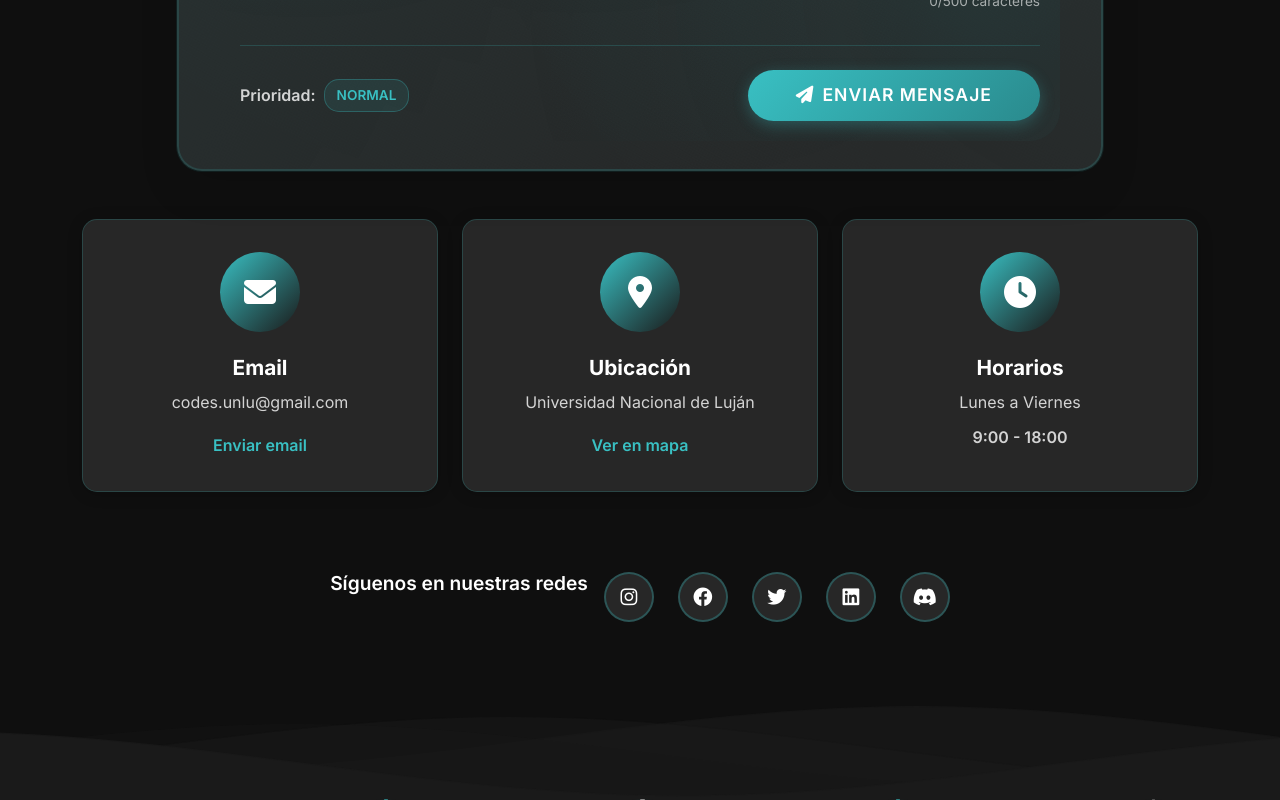
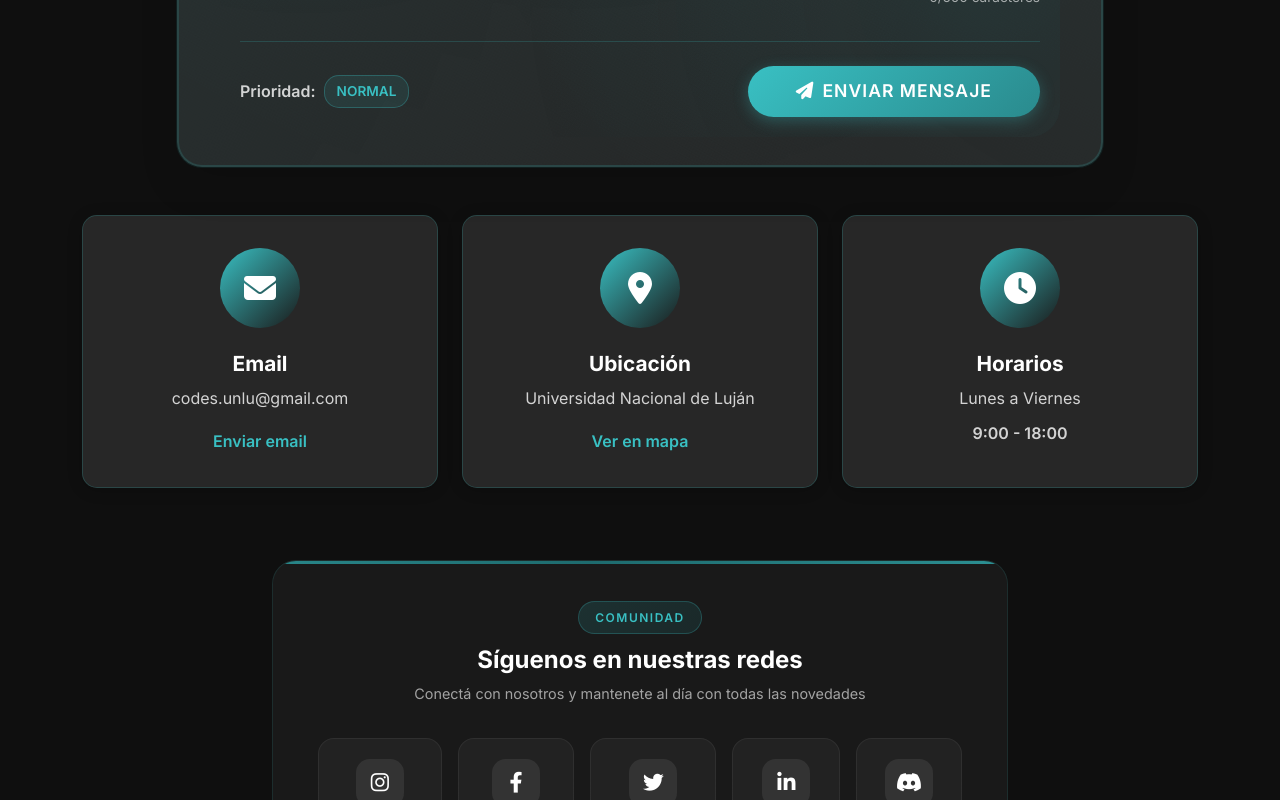
Before and after one commit to rizzofs/webcodes-deploy, a React (Vite) app: page / in a window 1280 px wide. Shown: the part 9057-9857 px from the top of the page. Built offline with nearby package versions, Linux system fonts and the light colour scheme; no server answers; the database is empty.

Commit message:
feat: rediseñar la sección de redes sociales con nuevos estilos y enlaces actualizados

```diff
--- a/src/components/Contact.css
+++ b/src/components/Contact.css
@@ -125,47 +125,191 @@
   transform: translateY(-2px);
 }
 
-/* Social Links */
-.social-links {
-  margin-top: 2rem;
+/* Social Section - Redesigned */
+.social-section {
+  background: var(--card-background, rgba(45, 45, 45, 0.6));
+  border: 1px solid var(--border-light, rgba(57, 192, 195, 0.15));
+  border-radius: 24px;
+  padding: 2.5rem 2rem;
+  text-align: center;
+  position: relative;
+  overflow: hidden;
+  backdrop-filter: blur(12px);
+  transition: border-color 0.3s ease;
 }
 
-.social-links h5 {
-  font-size: 1.2rem;
-  font-weight: 600;
-  color: var(--text);
-  margin-bottom: 1rem;
+.social-section::before {
+  content: '';
+  position: absolute;
+  top: 0;
+  left: 0;
+  right: 0;
+  height: 3px;
+  background: linear-gradient(90deg, #39c0c3, #2a8a8d, #1e6b6e, #2a8a8d, #39c0c3);
+  background-size: 200% 100%;
+  animation: shimmerBar 4s ease-in-out infinite;
 }
 
-.social-icons {
+@keyframes shimmerBar {
+  0%, 100% { background-position: 0% 50%; }
+  50% { background-position: 100% 50%; }
+}
+
+.social-section:hover {
+  border-color: rgba(57, 192, 195, 0.35);
+}
+
+.social-section-header {
+  margin-bottom: 2rem;
+}
+
+.social-badge {
+  display: inline-block;
+  background: linear-gradient(135deg, rgba(57, 192, 195, 0.15), rgba(42, 138, 141, 0.15));
+  color: #39c0c3;
+  padding: 0.35rem 1rem;
+  border-radius: 20px;
+  font-size: 0.75rem;
+  font-weight: 600;
+  text-transform: uppercase;
+  letter-spacing: 1.5px;
+  margin-bottom: 0.75rem;
+  border: 1px solid rgba(57, 192, 195, 0.25);
+}
+
+.social-section-header h4 {
+  font-size: 1.5rem;
+  font-weight: 700;
+  color: var(--text, #fff);
+  margin-bottom: 0.4rem;
+}
+
+.social-section-header p {
+  color: var(--text-light, #b0b0b0);
+  font-size: 0.9rem;
+  margin: 0;
+}
+
+/* Social Cards Grid */
+.social-icons-grid {
   display: flex;
   justify-content: center;
-  gap: 1.5rem;
+  gap: 1rem;
   flex-wrap: wrap;
 }
 
-.social-link {
-  width: 50px;
-  height: 50px;
-  background: var(--card-background);
-  border: 2px solid var(--border-light);
-  border-radius: 50%;
+.social-card {
+  display: flex;
+  flex-direction: column;
+  align-items: center;
+  gap: 0.5rem;
+  padding: 1.25rem 1.5rem;
+  border-radius: 16px;
+  background: rgba(255, 255, 255, 0.04);
+  border: 1px solid rgba(255, 255, 255, 0.06);
+  text-decoration: none;
+  transition: all 0.35s cubic-bezier(0.25, 0.46, 0.45, 0.94);
+  min-width: 90px;
+  position: relative;
+  overflow: hidden;
+}
+
+.social-card::before {
+  content: '';
+  position: absolute;
+  inset: 0;
+  border-radius: 16px;
+  opacity: 0;
+  transition: opacity 0.35s ease;
+  z-index: 0;
+}
+
+.social-card:hover::before {
+  opacity: 1;
+}
+
+.social-card-icon {
+  width: 48px;
+  height: 48px;
+  border-radius: 14px;
   display: flex;
   align-items: center;
   justify-content: center;
-  color: var(--text);
-  text-decoration: none;
-  transition: all 0.3s ease;
-  font-size: 1.2rem;
+  font-size: 1.3rem;
+  color: var(--text, #fff);
+  background: rgba(255, 255, 255, 0.08);
+  transition: all 0.35s cubic-bezier(0.25, 0.46, 0.45, 0.94);
+  position: relative;
+  z-index: 1;
 }
 
-.social-link:hover {
-  background: var(--primary);
-  border-color: var(--primary);
-  color: white;
-  transform: translateY(-3px);
-  box-shadow: 0 8px 25px rgba(57, 192, 195, 0.3);
+.social-card-label {
+  font-size: 0.72rem;
+  font-weight: 600;
+  color: var(--text-light, #b0b0b0);
+  text-transform: uppercase;
+  letter-spacing: 0.5px;
+  transition: color 0.35s ease;
+  position: relative;
+  z-index: 1;
 }
+
+/* Hover effects per-network */
+.social-card:hover {
+  transform: translateY(-6px);
+  border-color: transparent;
+  box-shadow: 0 12px 30px rgba(0, 0, 0, 0.2);
+}
+
+.social-card[data-network="instagram"]:hover::before {
+  background: linear-gradient(135deg, rgba(228, 64, 95, 0.15), rgba(131, 58, 180, 0.15));
+}
+.social-card[data-network="instagram"]:hover .social-card-icon {
+  background: linear-gradient(135deg, #e4405f, #833ab4);
+  color: #fff;
+  box-shadow: 0 6px 20px rgba(228, 64, 95, 0.35);
+}
+.social-card[data-network="instagram"]:hover .social-card-label { color: #e4405f; }
+
+.social-card[data-network="facebook"]:hover::before {
+  background: rgba(24, 119, 242, 0.12);
+}
+.social-card[data-network="facebook"]:hover .social-card-icon {
+  background: #1877f2;
+  color: #fff;
+  box-shadow: 0 6px 20px rgba(24, 119, 242, 0.35);
+}
+.social-card[data-network="facebook"]:hover .social-card-label { color: #1877f2; }
+
+.social-card[data-network="twitter"]:hover::before {
+  background: rgba(0, 0, 0, 0.08);
+}
+.social-card[data-network="twitter"]:hover .social-card-icon {
+  background: #000;
+  color: #fff;
+  box-shadow: 0 6px 20px rgba(0, 0, 0, 0.3);
+}
+.social-card[data-network="twitter"]:hover .social-card-label { color: var(--text, #fff); }
+
+.social-card[data-network="linkedin"]:hover::before {
+  background: rgba(10, 102, 194, 0.12);
+}
+.social-card[data-network="linkedin"]:hover .social-card-icon {
+  background: #0a66c2;
+  color: #fff;
+  box-shadow: 0 6px 20px rgba(10, 102, 194, 0.35);
+}
+.social-card[data-network="linkedin"]:hover .social-card-label { color: #0a66c2; }
+
+.social-card[data-network="discord"]:hover::before {
+  background: rgba(88, 101, 242, 0.12);
+}
+.social-card[data-network="discord"]:hover .social-card-icon {
+  background: #5865f2;
+  color: #fff;
+  box-shadow: 0 6px 20px rgba(88, 101, 242, 0.35);
+}
+.social-card[data-network="discord"]:hover .social-card-label { color: #5865f2; }
 
 /* Dark Mode Styles */
 [data-theme="dark"] #contacto {
@@ -198,20 +342,31 @@
   color: #2a8a8d;
 }
 
-[data-theme="dark"] .social-links h5 {
+[data-theme="dark"] .social-section {
+  background: rgba(30, 30, 30, 0.7);
+  border-color: rgba(57, 192, 195, 0.12);
+}
+
+[data-theme="dark"] .social-section-header h4 {
   color: #ffffff;
 }
 
-[data-theme="dark"] .social-link {
-  background: rgba(45, 45, 45, 0.8);
-  border-color: rgba(57, 192, 195, 0.3);
+[data-theme="dark"] .social-section-header p {
+  color: rgba(255, 255, 255, 0.6);
+}
+
+[data-theme="dark"] .social-card {
+  background: rgba(255, 255, 255, 0.04);
+  border-color: rgba(255, 255, 255, 0.06);
+}
+
+[data-theme="dark"] .social-card-icon {
+  background: rgba(255, 255, 255, 0.08);
   color: #ffffff;
 }
 
-[data-theme="dark"] .social-link:hover {
-  background: #39c0c3;
-  border-color: #39c0c3;
-  color: #000000;
+[data-theme="dark"] .social-card-label {
+  color: rgba(255, 255, 255, 0.55);
 }
 
 /* Light Mode Styles */
@@ -281,20 +436,41 @@
   color: #1e6b6e;
 }
 
-[data-theme="light"] .social-links h5 {
+[data-theme="light"] .social-section {
+  background: rgba(255, 255, 255, 0.85);
+  border-color: rgba(57, 192, 195, 0.2);
+  box-shadow: 0 8px 32px rgba(0, 0, 0, 0.06);
+}
+
+[data-theme="light"] .social-section-header h4 {
   color: #212529;
 }
 
-[data-theme="light"] .social-link {
-  background: #ffffff;
-  border-color: #e9ecef;
-  color: #212529;
+[data-theme="light"] .social-section-header p {
+  color: #6c757d;
 }
 
-[data-theme="light"] .social-link:hover {
-  background: #2a8a8d;
-  border-color: #2a8a8d;
-  color: #ffffff;
+[data-theme="light"] .social-badge {
+  background: linear-gradient(135deg, rgba(57, 192, 195, 0.1), rgba(42, 138, 141, 0.1));
+  border-color: rgba(57, 192, 195, 0.2);
+}
+
+[data-theme="light"] .social-card {
+  background: rgba(0, 0, 0, 0.02);
+  border-color: rgba(0, 0, 0, 0.06);
+}
+
+[data-theme="light"] .social-card-icon {
+  background: rgba(0, 0, 0, 0.05);
+  color: #333;
+}
+
+[data-theme="light"] .social-card-label {
+  color: #6c757d;
+}
+
+[data-theme="light"] .social-card:hover {
+  box-shadow: 0 12px 30px rgba(0, 0, 0, 0.1);
 }
 
 /* Responsive Design */
@@ -323,14 +499,31 @@
     font-size: 1.5rem;
   }
 
-  .social-icons {
-    gap: 1rem;
+  .social-icons-grid {
+    gap: 0.75rem;
   }
 
-  .social-link {
-    width: 45px;
-    height: 45px;
+  .social-card {
+    padding: 1rem 1.1rem;
+    min-width: 80px;
+  }
+
+  .social-card-icon {
+    width: 42px;
+    height: 42px;
     font-size: 1.1rem;
+  }
+
+  .social-card-label {
+    font-size: 0.65rem;
+  }
+
+  .social-section {
+    padding: 2rem 1.25rem;
+  }
+
+  .social-section-header h4 {
+    font-size: 1.25rem;
   }
 }
 
@@ -358,13 +551,36 @@
     font-size: 1.2rem;
   }
 
-  .social-icons {
-    gap: 0.75rem;
+  .social-icons-grid {
+    gap: 0.5rem;
   }
 
-  .social-link {
-    width: 40px;
-    height: 40px;
+  .social-card {
+    padding: 0.85rem 0.9rem;
+    min-width: 70px;
+  }
+
+  .social-card-icon {
+    width: 38px;
+    height: 38px;
     font-size: 1rem;
+    border-radius: 12px;
+  }
+
+  .social-card-label {
+    font-size: 0.6rem;
+  }
+
+  .social-section {
+    padding: 1.5rem 1rem;
+    border-radius: 18px;
+  }
+
+  .social-section-header h4 {
+    font-size: 1.1rem;
+  }
+
+  .social-section-header p {
+    font-size: 0.8rem;
   }
 }
--- a/src/components/Contact.jsx
+++ b/src/components/Contact.jsx
@@ -62,25 +62,44 @@ const Contact = () => {
         </Row>
 
         {/* Redes Sociales */}
-        <Row className="mt-4">
-          <Col className="text-center">
-            <div className="social-links">
-              <h5 className="mb-3">Síguenos en nuestras redes</h5>
-              <div className="social-icons">
-                <a href="#" className="social-link" aria-label="Instagram">
-                  <i className="fab fa-instagram"></i>
+        <Row className="mt-5">
+          <Col lg={8} className="mx-auto">
+            <div className="social-section">
+              <div className="social-section-header">
+                <span className="social-badge">Comunidad</span>
+                <h4>Síguenos en nuestras redes</h4>
+                <p>Conectá con nosotros y mantenete al día con todas las novedades</p>
+              </div>
+              <div className="social-icons-grid">
+                <a href="https://www.instagram.com/codes_unlu/" target="_blank" rel="noopener noreferrer" className="social-card" aria-label="Instagram" data-network="instagram">
+                  <div className="social-card-icon">
+                    <i className="fab fa-instagram"></i>
+                  </div>
+                  <span className="social-card-label">Instagram</span>
                 </a>
-                <a href="#" className="social-link" aria-label="Facebook">
-                  <i className="fab fa-facebook"></i>
+                <a href="https://www.facebook.com/groups/codesUNLu" target="_blank" rel="noopener noreferrer" className="social-card" aria-label="Facebook" data-network="facebook">
+                  <div className="social-card-icon">
+                    <i className="fab fa-facebook-f"></i>
+                  </div>
+                  <span className="social-card-label">Facebook</span>
                 </a>
-                <a href="#" className="social-link" aria-label="Twitter">
-                  <i className="fab fa-twitter"></i>
+                <a href="https://x.com/codes_unlu" target="_blank" rel="noopener noreferrer" className="social-card" aria-label="Twitter" data-network="twitter">
+                  <div className="social-card-icon">
+                    <i className="fab fa-twitter"></i>
+                  </div>
+                  <span className="social-card-label">X / Twitter</span>
                 </a>
-                <a href="#" className="social-link" aria-label="LinkedIn">
-                  <i className="fab fa-linkedin"></i>
+                <a href="https://www.linkedin.com/groups/10006340/" target="_blank" rel="noopener noreferrer" className="social-card" aria-label="LinkedIn" data-network="linkedin">
+                  <div className="social-card-icon">
+                    <i className="fab fa-linkedin-in"></i>
+                  </div>
+                  <span className="social-card-label">LinkedIn</span>
                 </a>
-                <a href="#" className="social-link" aria-label="Discord">
-                  <i className="fab fa-discord"></i>
+                <a href="https://discord.gg/fKsVT9bzSQ" target="_blank" rel="noopener noreferrer" className="social-card" aria-label="Discord" data-network="discord">
+                  <div className="social-card-icon">
+                    <i className="fab fa-discord"></i>
+                  </div>
+                  <span className="social-card-label">Discord</span>
                 </a>
               </div>
             </div>
```
